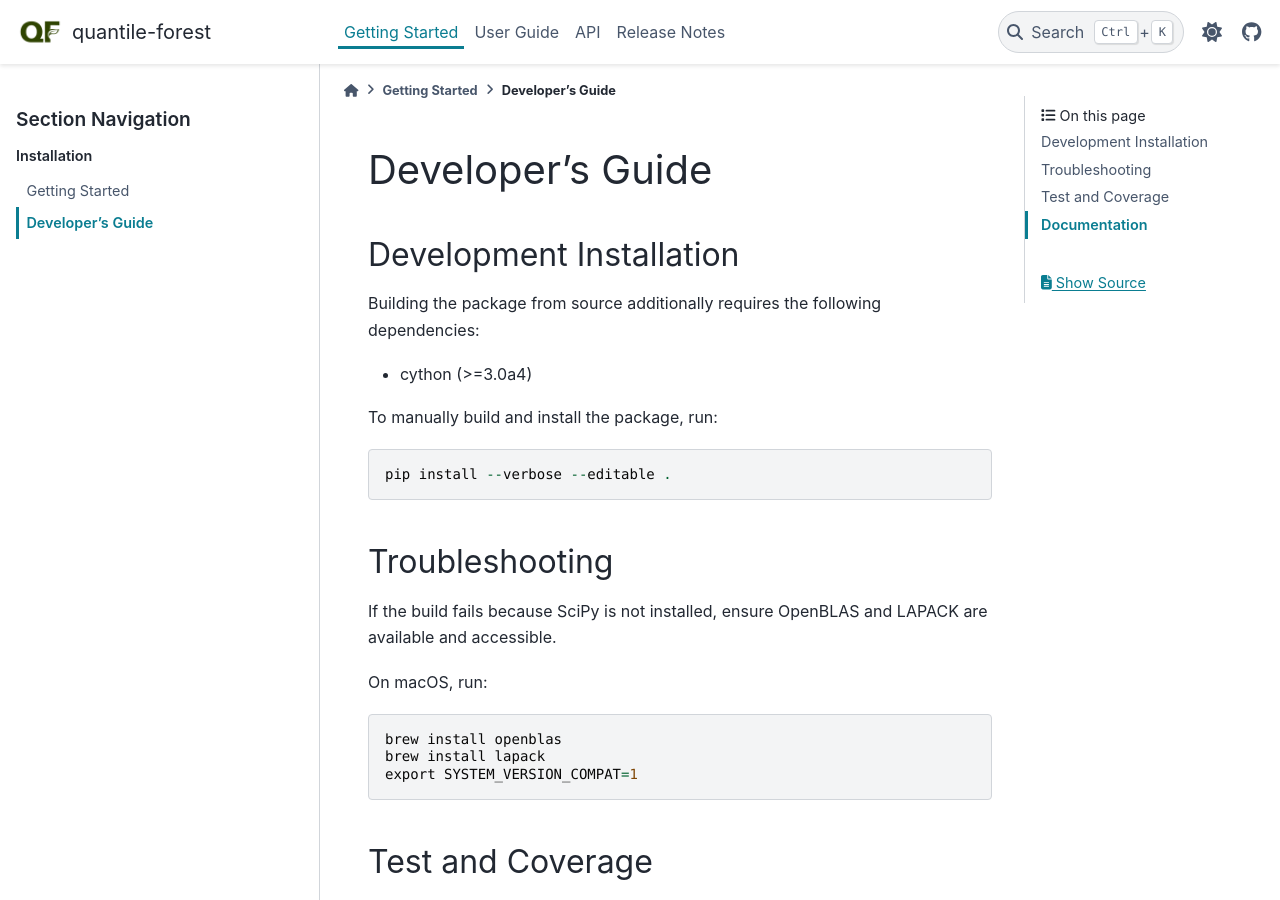
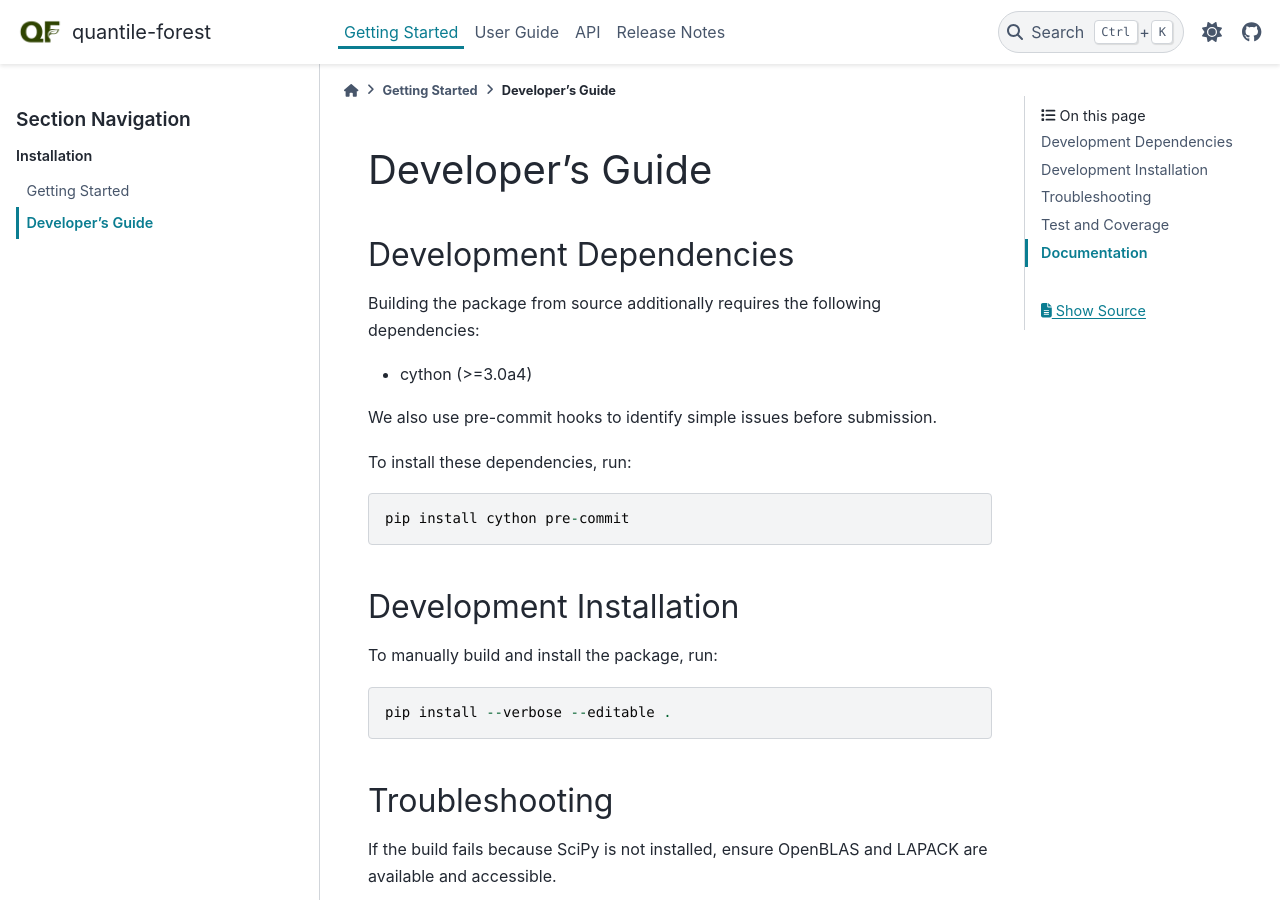
Before and after one commit to zillow/quantile-forest, a Sphinx documentation site: the page built from docs/getting_started/developers.rst, in a window 1280 px wide and 900 px high. Built offline with Sphinx 7.4.7 and the PyData theme 0.15.4, drawn with Linux system fonts in a browser that asks for light colours; pages that are not in the unit, such as notebooks, are missing from menus; the version number could not be read and is left out.

Commit message:
Pre-commit hook fixes

```diff
--- a/docs/getting_started/developers.rst
+++ b/docs/getting_started/developers.rst
@@ -3,12 +3,20 @@
 Developer's Guide
 -----------------
 
-Development Installation
+Development Dependencies
 ~~~~~~~~~~~~~~~~~~~~~~~~
-
 Building the package from source additionally requires the following dependencies:
 
 * cython (>=3.0a4)
+
+We also use pre-commit hooks to identify simple issues before submission.
+
+To install these dependencies, run::
+
+  pip install cython pre-commit
+
+Development Installation
+~~~~~~~~~~~~~~~~~~~~~~~~
 
 To manually build and install the package, run::
 
```
Also changed, not shown: .pre-commit-config.yaml, CONTRIBUTING.md (line endings or trailing spaces), docs/_static/css/gallery.css (line endings or trailing spaces), docs/_templates/navbar-project.html (line endings or trailing spaces), setup.cfg (line endings or trailing spaces).
